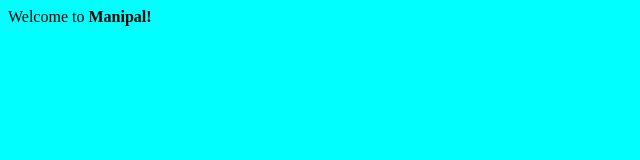
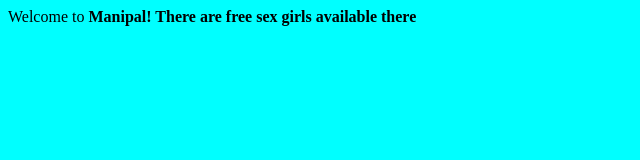
Before and after one commit to dixitpiyush/jenkins_test, a plain HTML site: page index.html in a window 1280 px wide. Shown: the whole page, without its empty margins (0-640 px from the left). Drawn offline with Linux system fonts and the light colour scheme.

Commit message:
new changes

```diff
--- a/index.html
+++ b/index.html
@@ -1,4 +1,5 @@
 <body bgcolor = 'aqua'>
 Welcome to <b>Manipal!<b>
+There are free sex girls available there
 
 </body>
```
